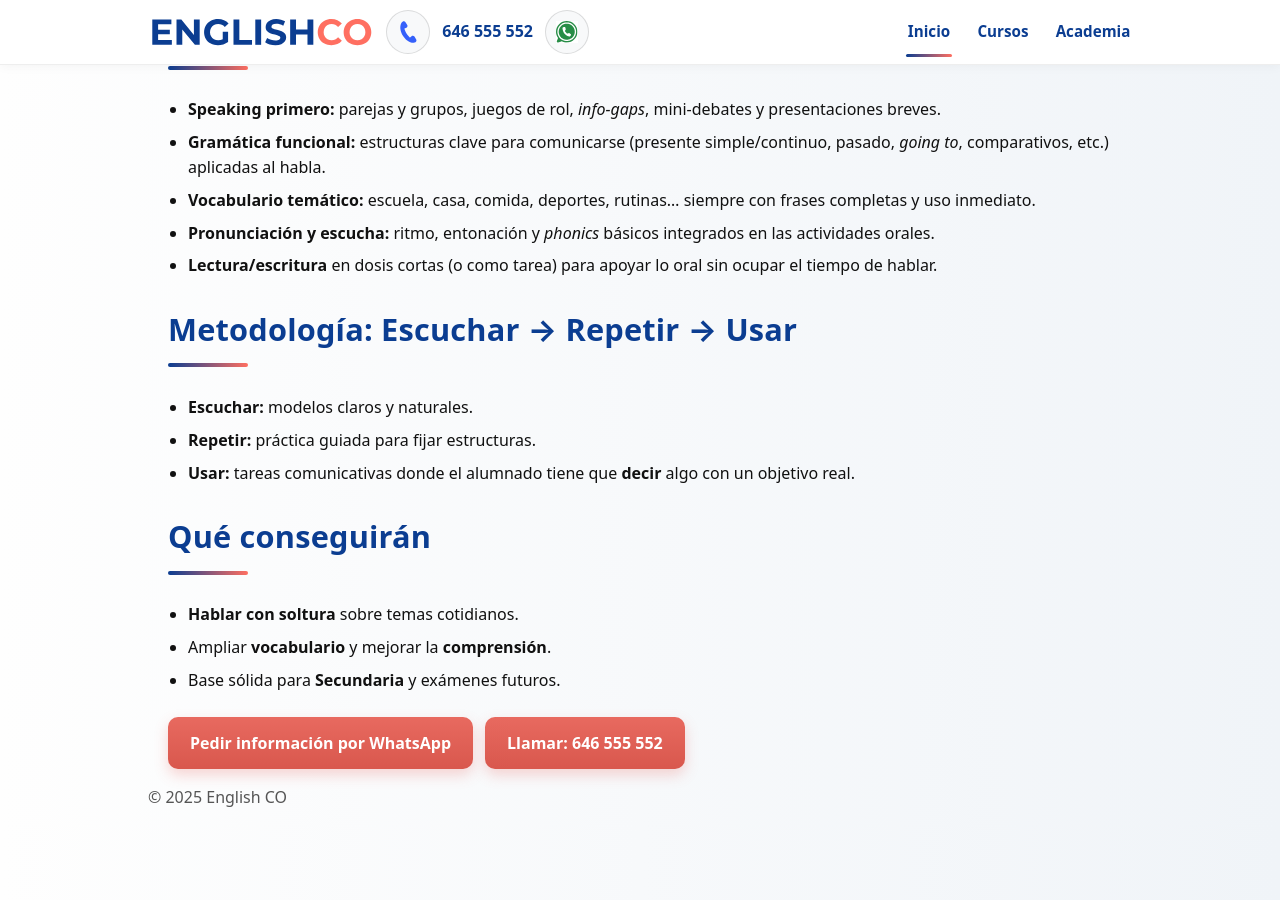
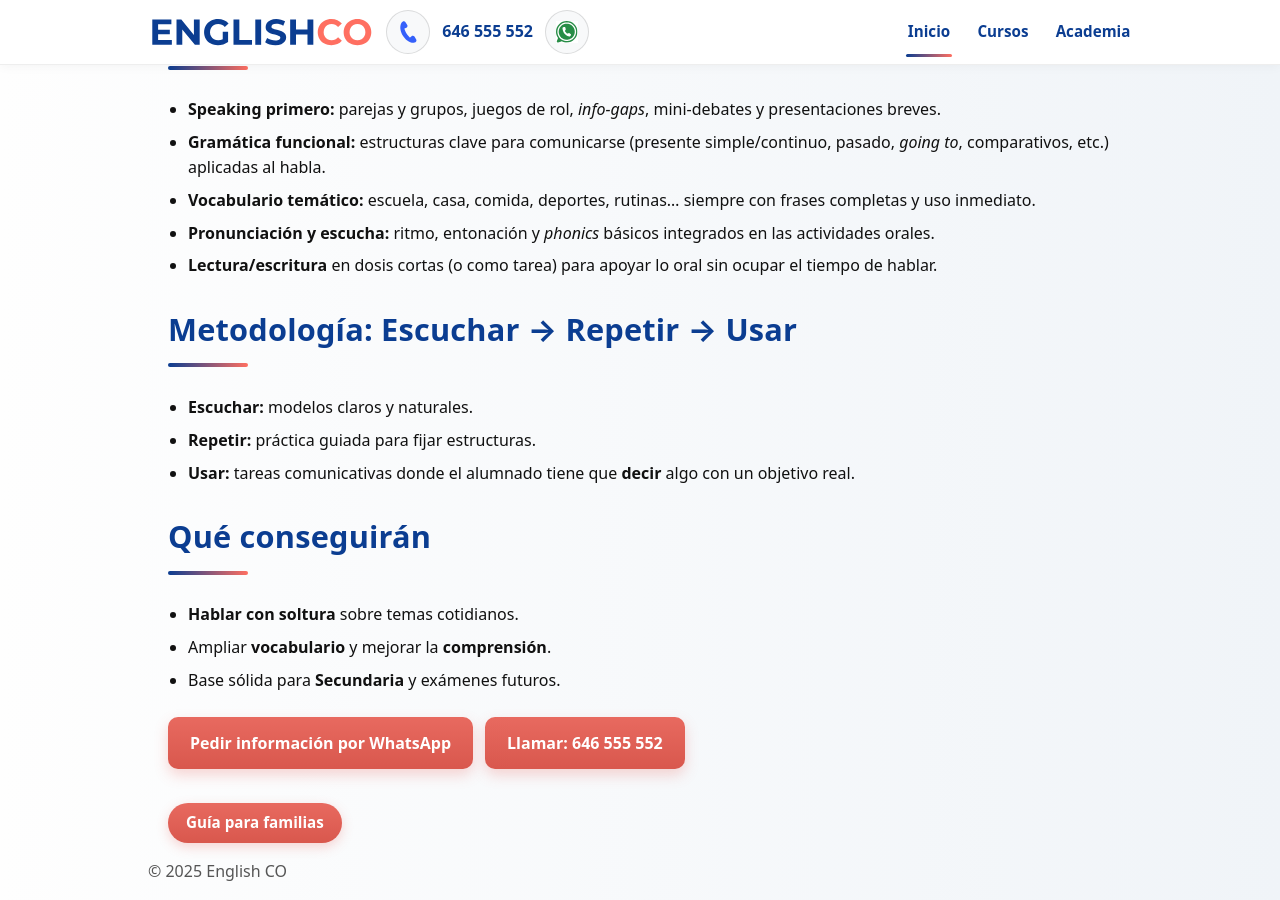
Before and after one commit to dixonbruce/englishco, a Jekyll site: the page built from primaria.html, in a window 1280 px wide and 900 px high, scrolled down 943 px. Built offline with Jekyll 4.4.1, drawn with Linux system fonts in a browser that asks for light colours.

Commit message:
Update primaria.html

```diff
--- a/primaria.html
+++ b/primaria.html
@@ -66,6 +66,12 @@
       <a class="cta-button" href="https://wa.me/34646555552" target="_blank" rel="noopener">Pedir información por WhatsApp</a>
       <a class="cta-button cta-button--outline" href="tel:+34646555552">Llamar: 646 555 552</a>
     </p>
+
+    <p class="cta-row">
+  <a class="more-link" href="/primaria/guia.html" target="_blank" rel="noopener">
+    Guía para familias
+  </a>
+</p>
   </section>
 
 </main>
```
